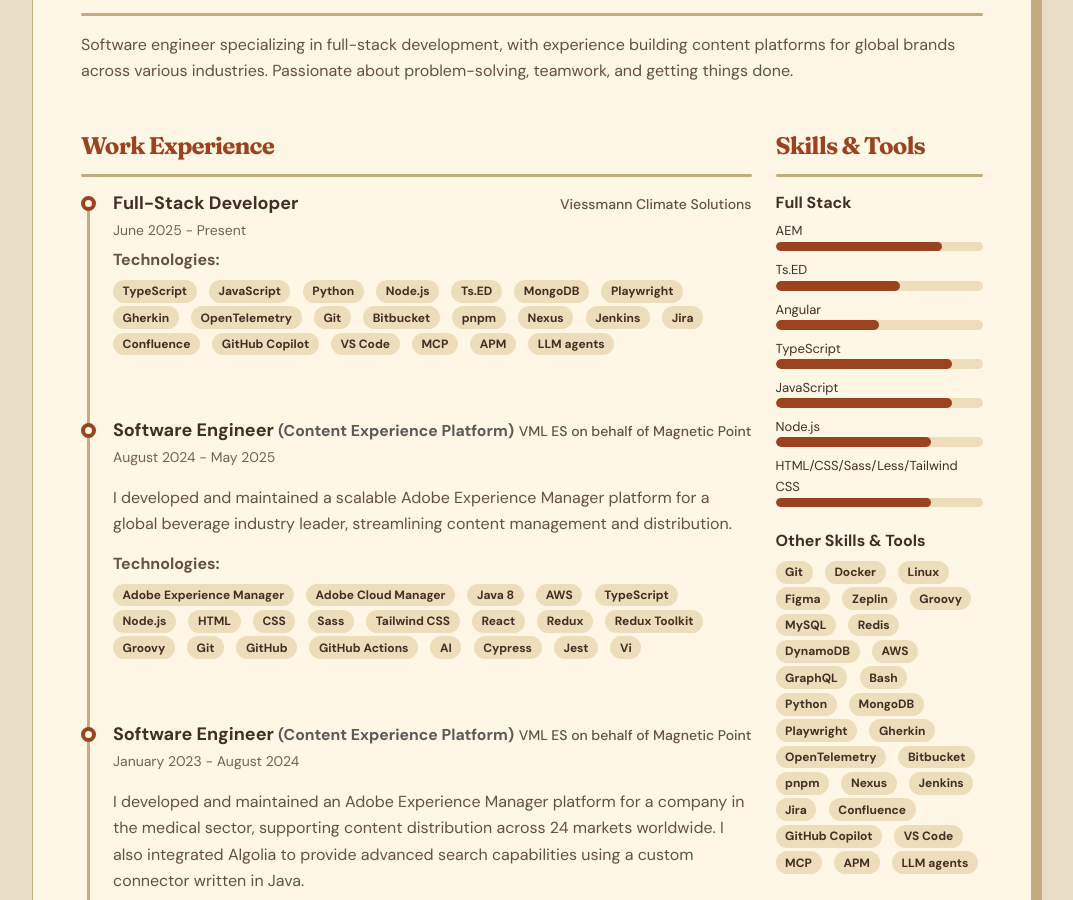
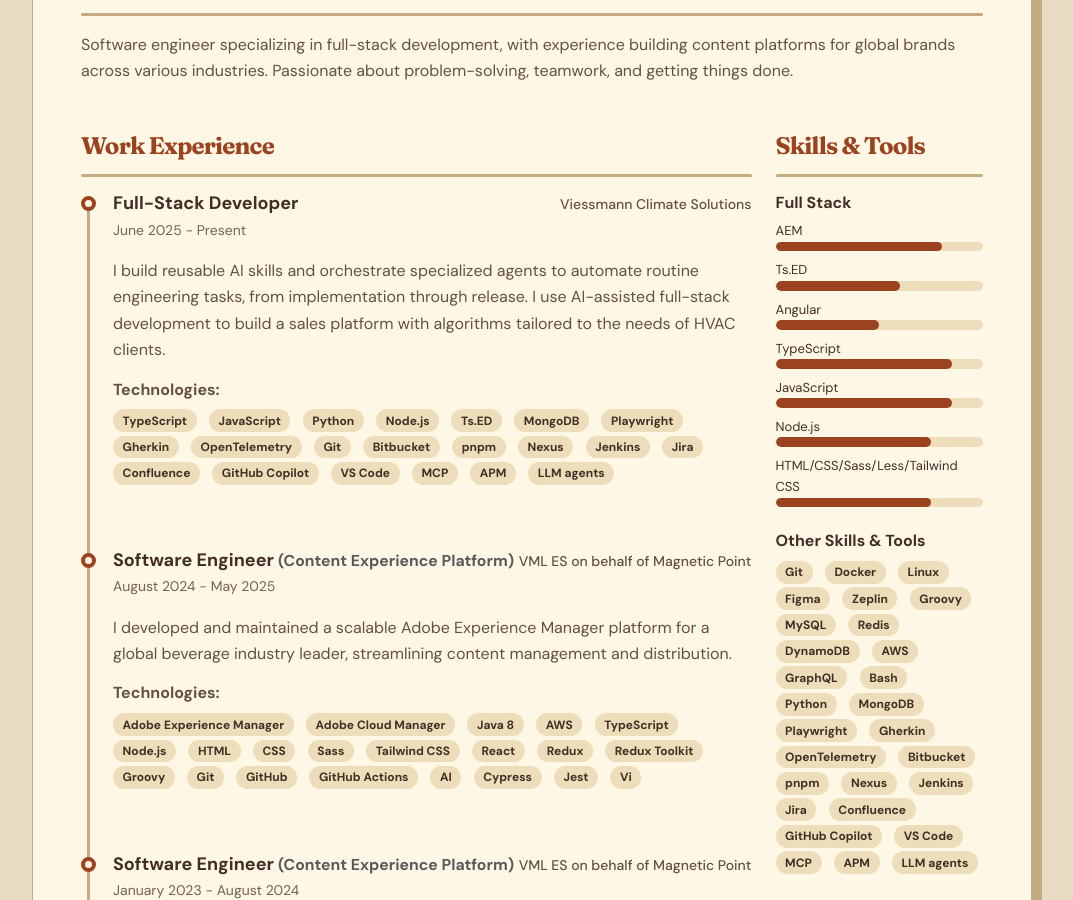
Before and after one commit to strzelcu/resume, a Jekyll site: the page built from index.markdown, in a window 1280 px wide and 900 px high, scrolled down 482 px. Shown: the whole window, without its empty margins (108-1181 px from the left). Built offline with Jekyll 4.4.1, drawn with Linux system fonts in a browser that asks for light colours.

Commit message:
Add the Viessmann role description

```diff
--- a/_data/data.yml
+++ b/_data/data.yml
@@ -69,6 +69,8 @@ experiences:
   - role: Full-Stack Developer
     time: June 2025 - Present
     company: Viessmann Climate Solutions
+    details: |
+      I build reusable AI skills and orchestrate specialized agents to automate routine engineering tasks, from implementation through release. I use AI-assisted full-stack development to build a sales platform with algorithms tailored to the needs of HVAC clients.
     technologies:
       - TypeScript
       - JavaScript
```
